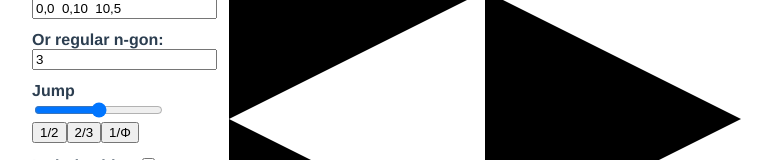
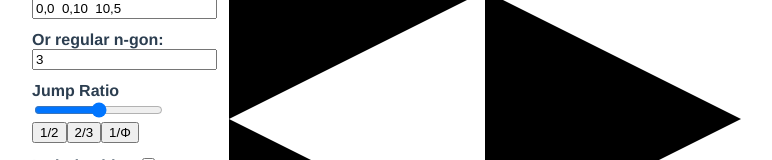
Before and after one commit to YeemBoi/chaos, a Vue app: page / in a window 1280 px wide. Shown: the part 217-377 px from the top of the page, without its empty margins (8-780 px from the left). Built offline with nearby package versions, Linux system fonts and the light colour scheme.

Commit message:
slight clean

```diff
--- a/src/components/BaseRenderer.vue
+++ b/src/components/BaseRenderer.vue
@@ -13,7 +13,7 @@
         type="number"
         min="3"
       />
-      <label :for="id('jump')">Jump</label>
+      <label :for="id('jump')">Jump Ratio</label>
       <input
         :id="id('jump')"
         v-model="jump"
@@ -92,7 +92,7 @@ export default {
         const oldLen = points.length;
         for (let i = 0; i < oldLen; i++) {
           points.push(
-            midpoint([points[i], points[i === oldLen - 1 ? 0 : i + 1]])
+            midpoint([points[i], points[i + i === oldLen ? 0 : i + 1]])
           );
         }
       }
```
